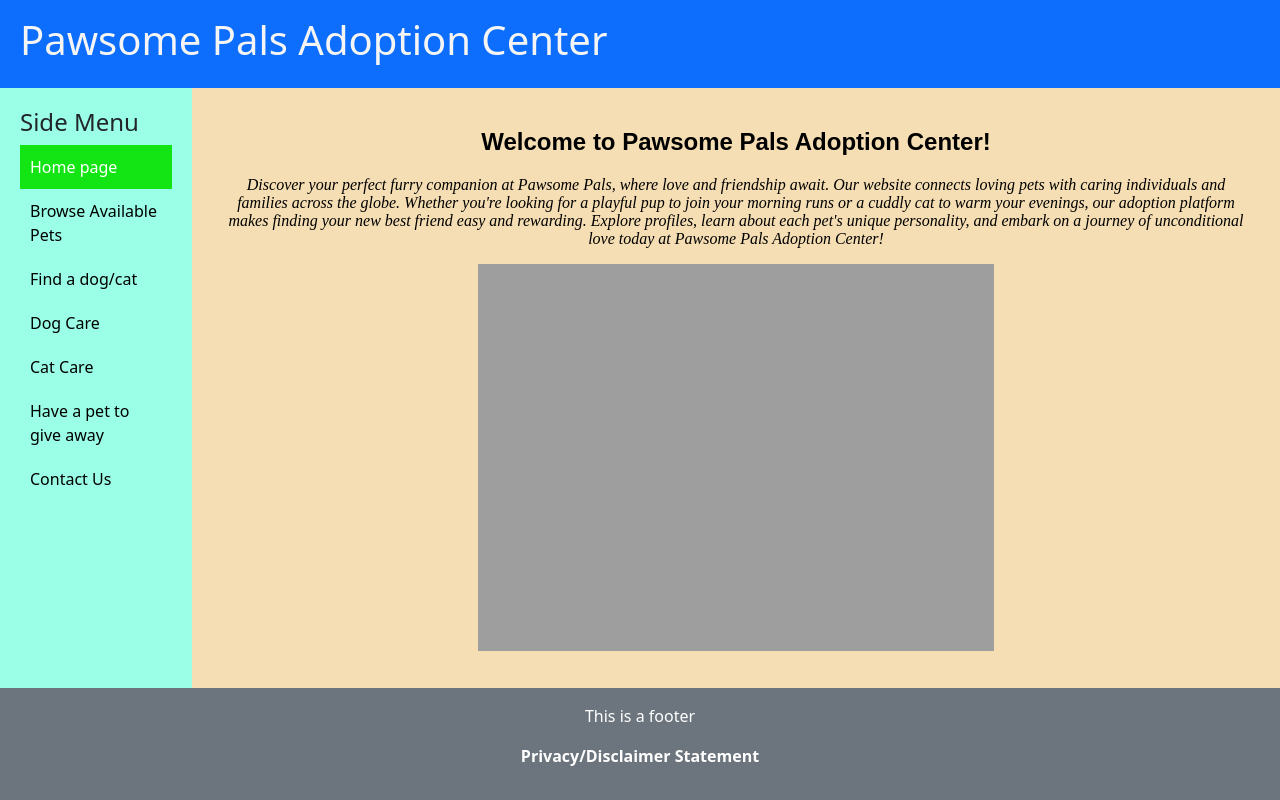
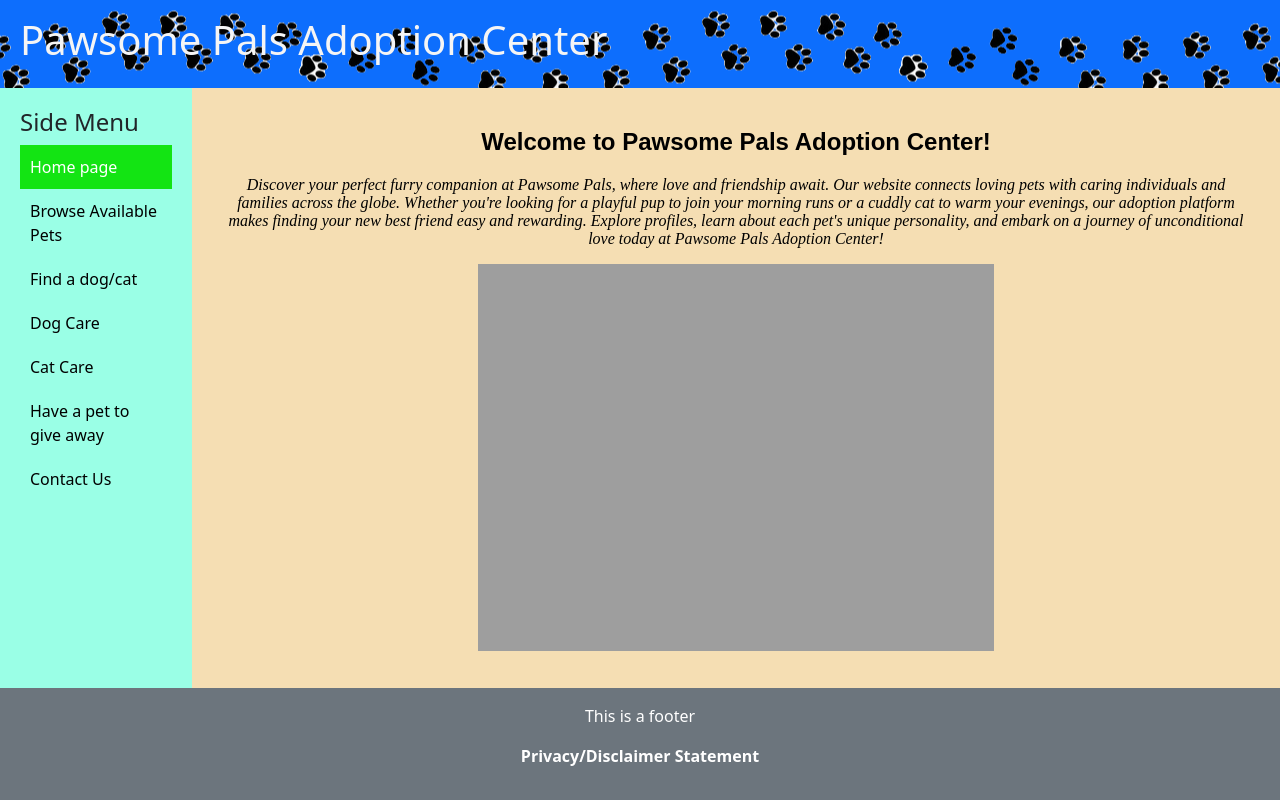
Before and after one commit to chengharv-pen/web-programming-project, a plain HTML site: page index.html in a window 1280 px wide. Drawn offline with nearby package versions, Linux system fonts and the light colour scheme.

Commit message:
fixing image directory in main.css

```diff
--- a/main.css
+++ b/main.css
@@ -15,7 +15,7 @@ header {
     padding-left: 20px;
     background-position: center;
     background-size: auto;
-    background-image: url("images/file.png");
+    background-image: url("file.png");
     color: whitesmoke;
 }
 
```
